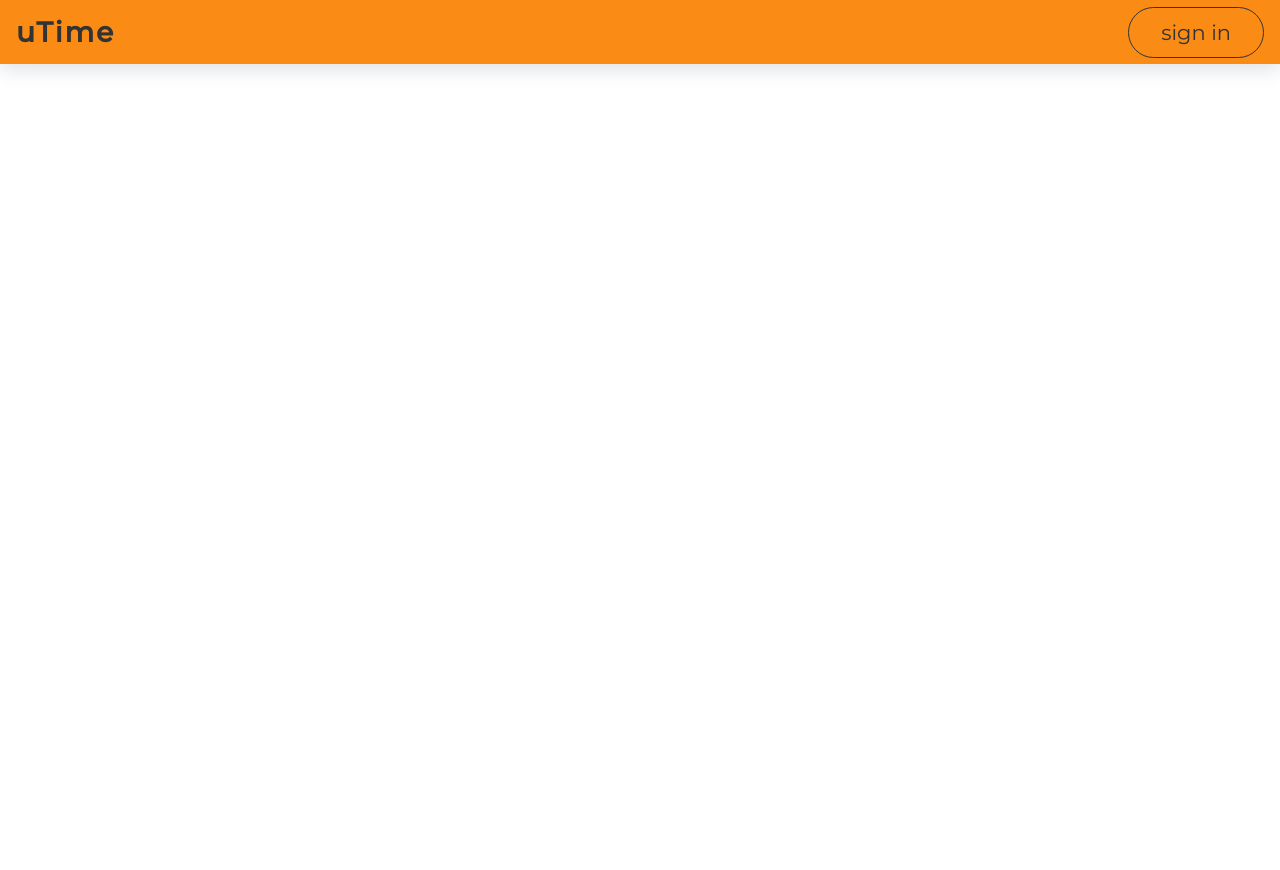
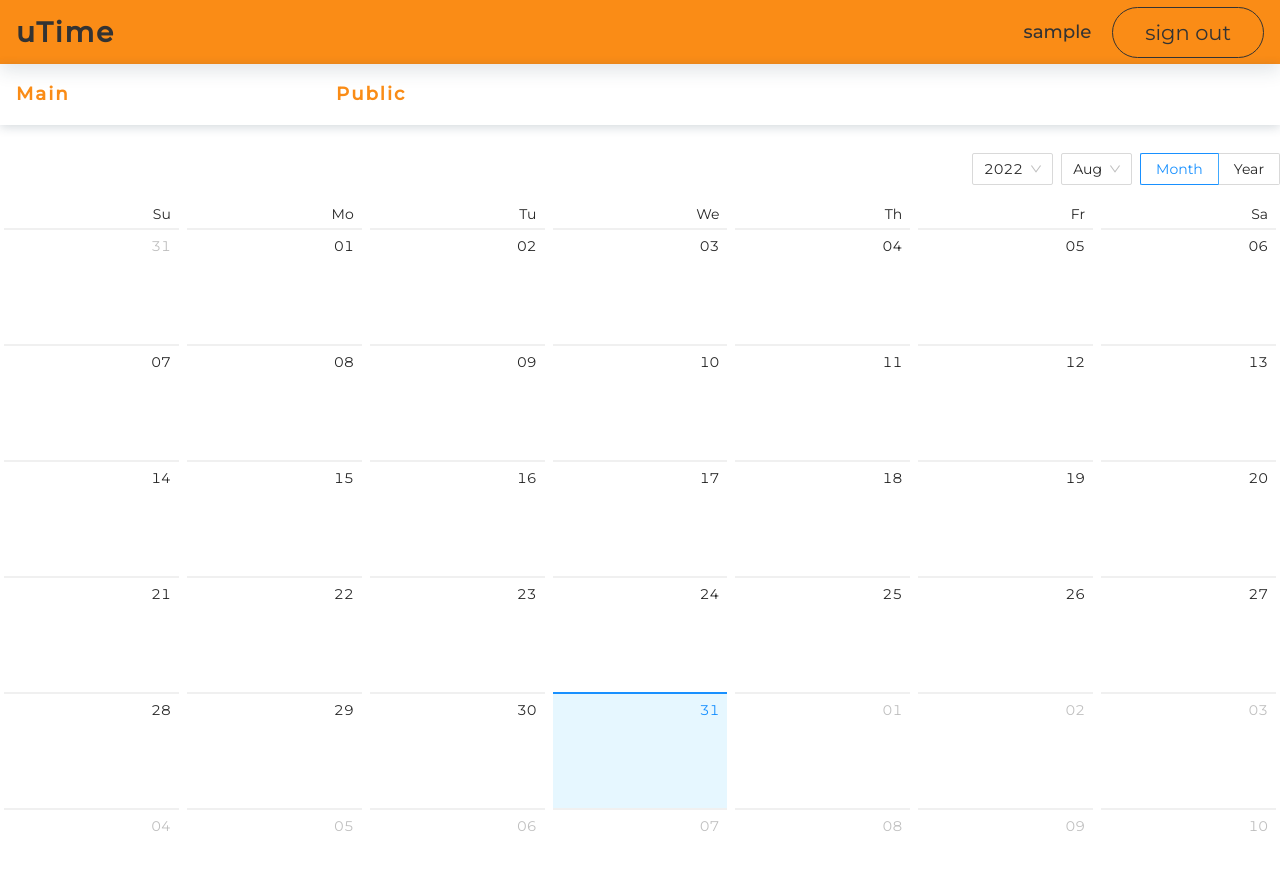
Before and after one commit to atikkhonov/todo-calendar, a React (Create React App) app: page /main in a window 1280 px wide. Shown: the top 870 px of the page. Before the commit the page ends 800 px from the top, so only its background shows below. Built offline with nearby package versions, Linux system fonts and the light colour scheme; sample sign-in values are in the browser's storage.

Commit message:
added localStorage

```diff
--- a/src/App.tsx
+++ b/src/App.tsx
@@ -1,13 +1,29 @@
+import React from "react"
 import { Navigate, Route, Routes } from "react-router-dom";
 import MyModal from "./components/elements/Modal";
 import PrivateAuth from "./hoc/PrivateAuth";
+import useTypedDispatch from "./hooks/useTypedDispatch";
 import useTypedSelector from "./hooks/useTypedSelector";
 import Layout from "./layout/Layout";
+import { IUser } from "./models/IUser";
 import MainPage from "./pages/MainPage";
 import PublicPage from "./pages/PublicPage";
+import { login } from "./redux/slices/AuthSlice";
 
 function App() {
   const isOpen = useTypedSelector(state => state.modalReducer.isOpen)
+  const dispatch = useTypedDispatch()
+
+  React.useEffect(() => {
+    if (window.localStorage.getItem('auth')) {
+      dispatch(login(
+        {
+          username: window.localStorage.getItem('username' || '')
+        } as IUser)
+      )
+    }
+  }, [])
+
 
   return (
     <>
--- a/src/components/UI/LoginForm/LoginForm.tsx
+++ b/src/components/UI/LoginForm/LoginForm.tsx
@@ -4,21 +4,24 @@ import { LockOutlined, UserOutlined } from '@ant-design/icons';
 import { rules } from '../../../utils/rules';
 import useTypedDispatch from '../../../hooks/useTypedDispatch';
 import { modalClose } from '../../../redux/slices/ModalSlice';
-import { AuthActionCreator } from '../../../redux/actionCreators/AuthActions';
+import { AuthActionCreator } from '../../../redux/actionCreators/AuthActionCreator';
 import { IUser } from '../../../models/IUser';
 import useTypedSelector from '../../../hooks/useTypedSelector';
 import styles from './LoginForm.module.scss'
+import { useNavigate } from 'react-router-dom';
 
 
 const LoginForm: React.FC = () => {
   const dispatch = useTypedDispatch()
   const { isLoading, error } = useTypedSelector(state => state.authReducer)
 
+  const navigate = useNavigate()
+
   const [username, setUsername] = React.useState<string>('')
   const [password, setPassword] = React.useState<string>('')
 
   const successSubmit = async (values: IUser) => {
-    dispatch(AuthActionCreator.login(values))
+    dispatch(AuthActionCreator.login(values, navigate))
   }
 
   const onSubmitHandler = () => {
--- /dev/null
+++ b/src/components/UI/Navigation/Navigation.module.scss
@@ -0,0 +1,23 @@
+.navigation {
+  -webkit-box-shadow: 0px 2px 10px 0px rgba(34, 60, 80, 0.2);
+  -moz-box-shadow: 0px 2px 10px 0px rgba(34, 60, 80, 0.2);
+  box-shadow: 0px 2px 10px 0px rgba(34, 60, 80, 0.2);
+
+  margin: 0 0 1rem 0;
+  display: grid;
+  grid-template-columns: repeat(4, 1fr);
+
+  .item {
+    color: var(--main-color);
+    font-size: 1.3em;
+    font-weight: 600;
+    letter-spacing: 2px;
+    padding: 1rem;
+    transition: .3s;
+
+    &:hover {
+      color: var(--main-color);
+      background-color: var(--black);
+    }
+  }
+}
--- /dev/null
+++ b/src/components/UI/Navigation/Navigation.tsx
@@ -0,0 +1,18 @@
+import React from 'react'
+import { Link } from 'react-router-dom'
+import styles from './Navigation.module.scss'
+
+const Navigation = () => {
+  return (
+    <div className={styles.navigation}>
+      <Link to="/main">
+        <div className={styles.item}>Main</div>
+      </Link>
+      <Link to="/public">
+        <div className={styles.item}>Public</div>
+      </Link>
+    </div>
+  )
+}
+
+export default Navigation
--- a/src/components/elements/Header/Header.tsx
+++ b/src/components/elements/Header/Header.tsx
@@ -1,17 +1,19 @@
 import React from 'react'
-import { Link } from 'react-router-dom'
+import { Link, useNavigate } from 'react-router-dom'
 
 import useTypedDispatch from '../../../hooks/useTypedDispatch'
 import useTypedSelector from '../../../hooks/useTypedSelector'
-import { AuthActionCreator } from '../../../redux/actionCreators/AuthActions'
+import { AuthActionCreator } from '../../../redux/actionCreators/AuthActionCreator'
 import { modalOpen } from '../../../redux/slices/ModalSlice'
 import Button from '../../UI/Button/Button'
+import Navigation from '../../UI/Navigation/Navigation'
 
 import styles from './Header.module.scss'
 
 const Header: React.FC = () => {
   const { isAuth, user } = useTypedSelector(state => state.authReducer)
   const dispatch = useTypedDispatch()
+  const navigate = useNavigate()
 
   const onClickSignInHandler = () => {
     dispatch(modalOpen())
@@ -19,12 +21,14 @@ const Header: React.FC = () => {
 
   const onClickSignOutHandler = () => {
     dispatch(AuthActionCreator.logout())
+    navigate('/')
   }
 
   return (
+    <>
       <header className={styles.header}>
         <div className={styles.left}>
-        <Link to="main">
+          <Link to="/">
             <div className={styles.logo}>
               uTime
             </div>
@@ -41,6 +45,10 @@ const Header: React.FC = () => {
           }
         </div>
       </header>
+      {
+        isAuth && <Navigation/>
+      }
+    </>
   )
 }
 
--- a/src/pages/PublicPage.tsx
+++ b/src/pages/PublicPage.tsx
@@ -1,6 +1,8 @@
 import React from 'react'
 
 const PublicPage = () => {
+
+
   return (
     <div>PublicPage</div>
   )
--- a/src/redux/actionCreators/AuthActions.ts
+++ b/src/redux/actionCreators/AuthActionCreator.ts
@@ -1,4 +1,5 @@
 import axios from "axios";
+import { NavigateFunction } from "react-router-dom";
 import { AppDispath } from "..";
 import { IUser } from "../../models/IUser";
 import { login, logout, setError, setIsLoading } from "../slices/AuthSlice";
@@ -6,15 +7,20 @@ import { modalClose } from "../slices/ModalSlice";
 
 
 export const AuthActionCreator = {
-  login: (values: {username: string, password: string}) => async (dispatch: AppDispath) => {
+  login: (values: {username: string, password: string}, navigate?: NavigateFunction) => async (dispatch: AppDispath) => {
     try {
       dispatch(setIsLoading(true));
       setTimeout(async () => {
         const responce = await axios.get<IUser[]>(`./users.json`);
         const mockUser = responce.data.find((item: IUser) => item.username === values.username && item.password === values.password);
+
         if (mockUser) {
-          localStorage.setItem('auth', 'true');
-          localStorage.setItem('username', mockUser.username);
+          window.localStorage.setItem('auth', 'true');
+          window.localStorage.setItem('username', mockUser.username);
+
+          if(navigate) {
+            navigate("/main")
+          }
 
           dispatch(login(mockUser));
           dispatch(modalClose());
@@ -30,6 +36,7 @@ export const AuthActionCreator = {
   logout: () => async (dispatch: AppDispath) => {
     localStorage.removeItem('auth');
     localStorage.removeItem('username')
+
     dispatch(logout())
   }
 }
```
Lines whose indentation alone changed are shown as unchanged.
